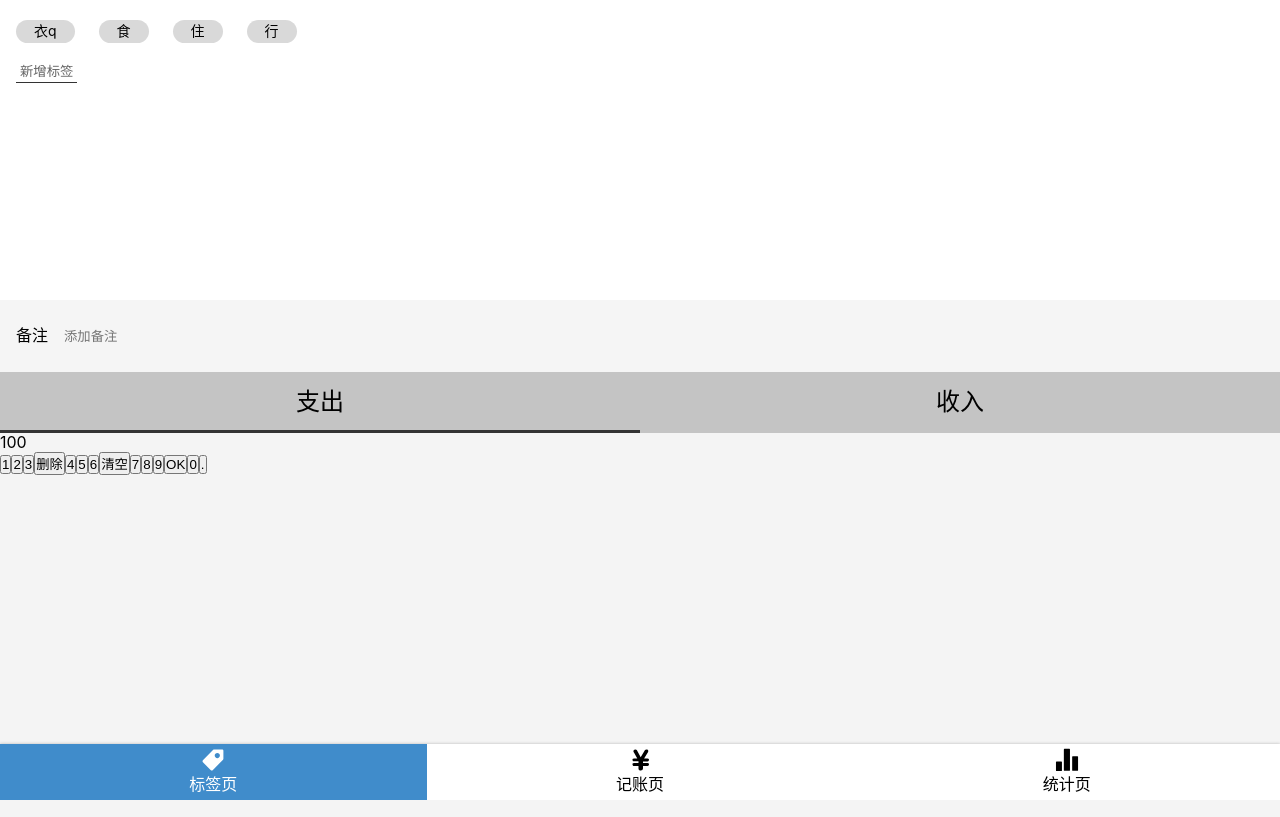
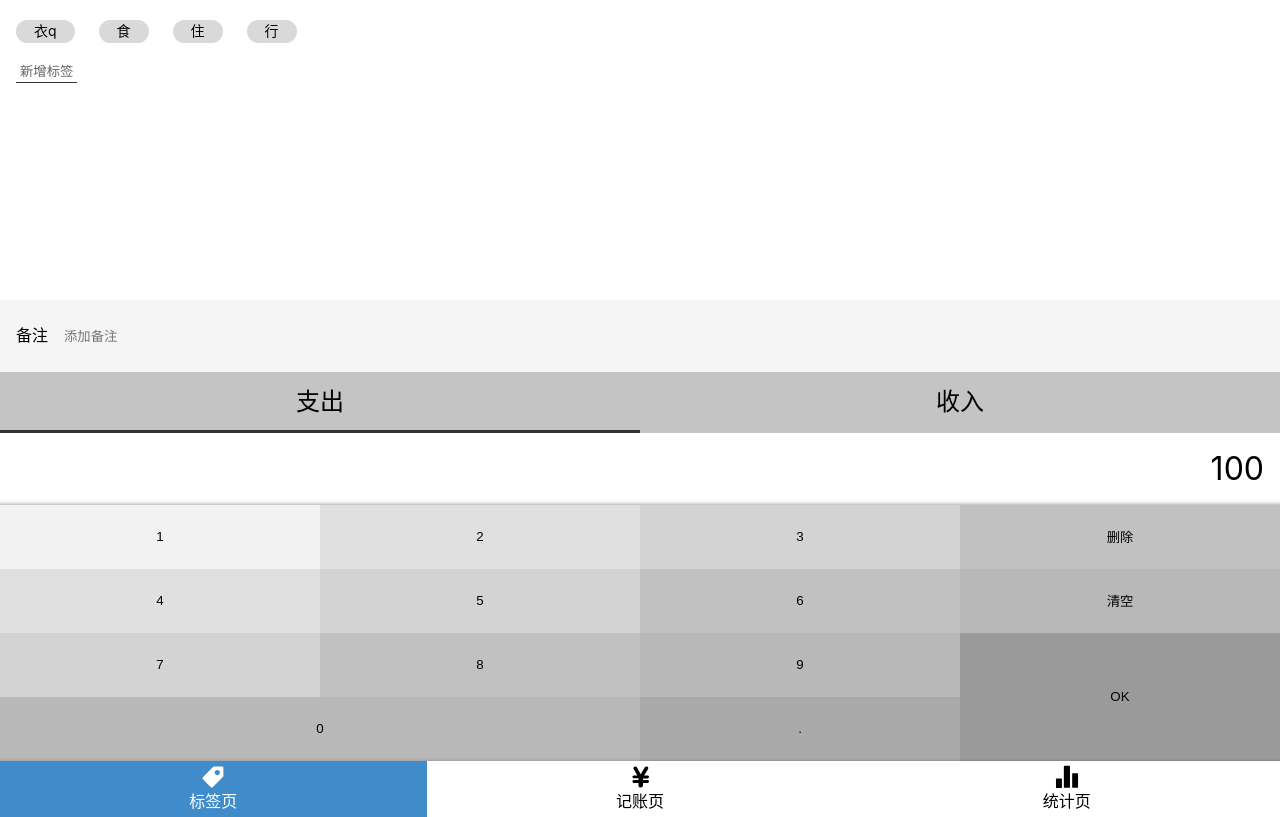
Before and after one commit to Jokerguo/money-react, a React app: page /#/tags in a window 1280 px wide. Built offline with nearby package versions, Linux system fonts and the light colour scheme; the HTML template or start-up script is replaced by a standard one.

Commit message:
按键部分

```diff
--- a/src/views/Tags.tsx
+++ b/src/views/Tags.tsx
@@ -75,7 +75,52 @@
   }
 `;
 const NumberPadSection = styled.section`
-
+  > .output{
+    font-size: 32px;
+    background: #fff;
+    line-height: 72px;
+    text-align: right;
+    padding: 0 16px;
+    box-shadow: inset 0 -5px 5px -5px rgba(0,0,0,0.5);
+  }
+  > .pad{
+    > button{
+      float: left;
+      height: 64px;
+      width: 25%;
+      border: none;
+      &.ok{float: right;height: 128px;}
+      &.zeo{width: 50%;}
+      &:nth-child(1){
+        background: #f2f2f2;
+      }
+      &:nth-child(2),
+      &:nth-child(5){
+        background: #e0e0e0;
+      }
+      &:nth-child(3),
+      &:nth-child(6),
+      &:nth-child(9){
+        background: #d3d3d3;
+      }
+      &:nth-child(4),
+      &:nth-child(7),
+      &:nth-child(10){
+        background: #c1c1c1;
+      }
+      &:nth-child(8),
+      &:nth-child(11),
+      &:nth-child(13){
+        background: #b8b8b8;
+      }
+      &:nth-child(12){
+        background: #9a9a9a;
+      }
+      &:nth-child(14){
+        background: #a9a9a9;
+      }
+    }
+  }
 `;
 
 function Tags() {
@@ -103,10 +148,10 @@
         </ul>
       </CategorySection>
       <NumberPadSection>
-        <div>
+        <div className="output">
           100
         </div>
-        <div>
+        <div className="pad clearfix">
           <button>1</button>
           <button>2</button>
           <button>3</button>
@@ -118,8 +163,8 @@
           <button>7</button>
           <button>8</button>
           <button>9</button>
-          <button>OK</button>
-          <button>0</button>
+          <button className="ok">OK</button>
+          <button className="zeo">0</button>
           <button>.</button>
         </div>
       </NumberPadSection>
```
